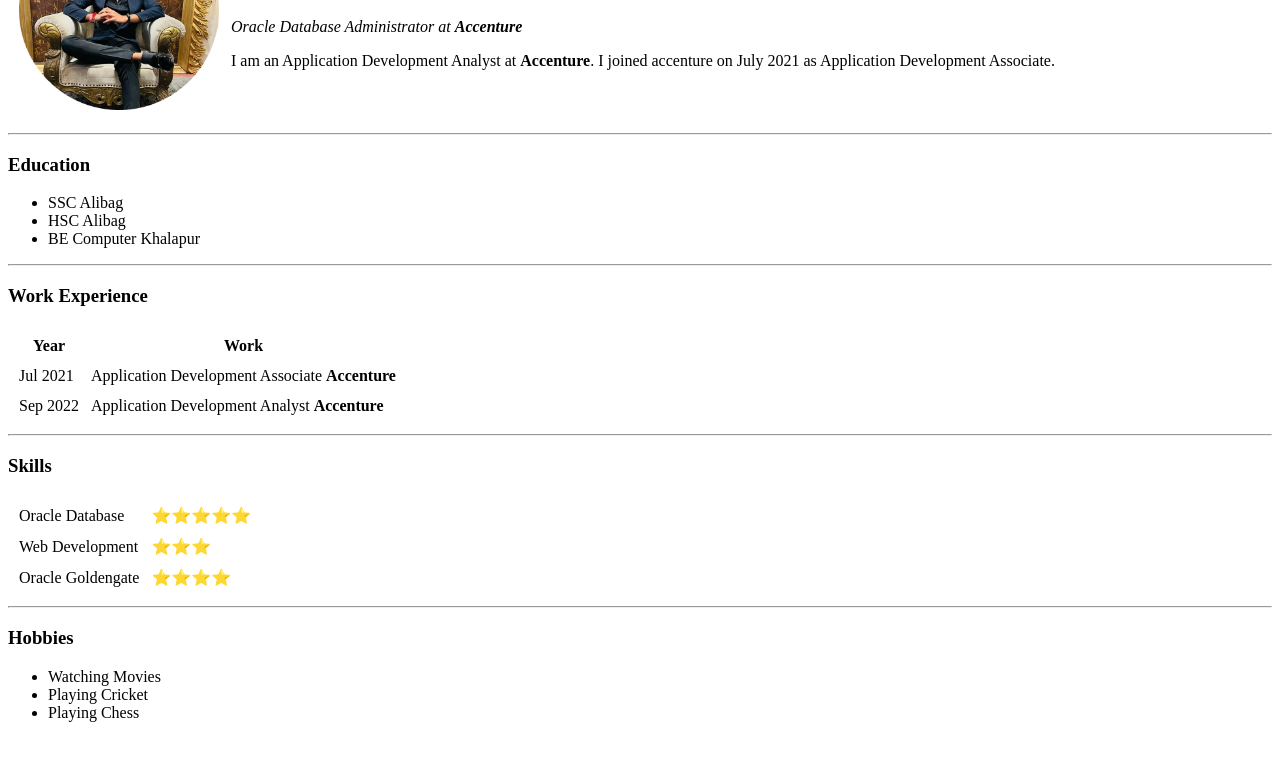
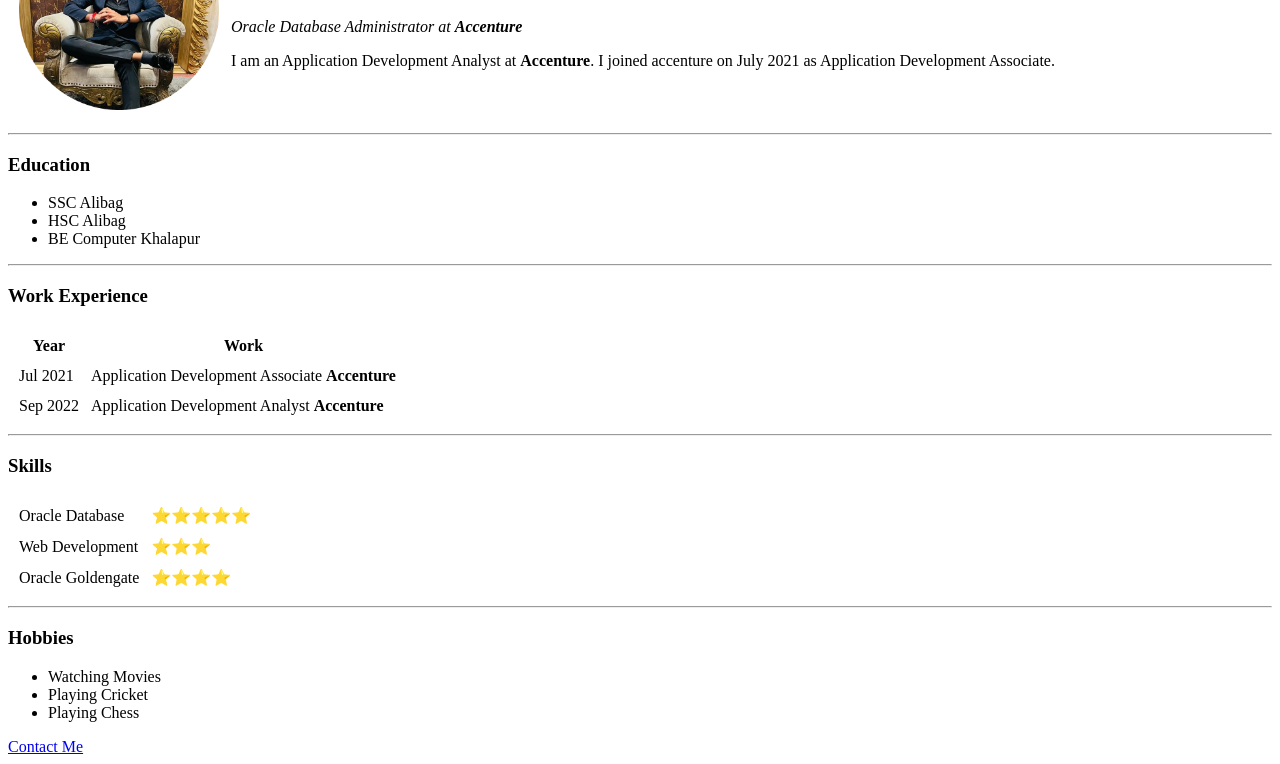
Before and after one commit to PratikBhalerao17/CV, a plain HTML site: page index.html in a window 1280 px wide. Shown: the part 109-873 px from the top of the page. Before the commit the page ends 847 px from the top, so only its background shows below. Drawn offline with Linux system fonts and the light colour scheme.

Commit message:
Add files via upload

```diff
--- a/index.html
+++ b/index.html
@@ -69,6 +69,7 @@
     <li>Playing Cricket</li>
     <li>Playing Chess</li>
   </ul>
+  <a href="Contact-me.html">Contact Me</a>
 </body>
 
 </html>
```
